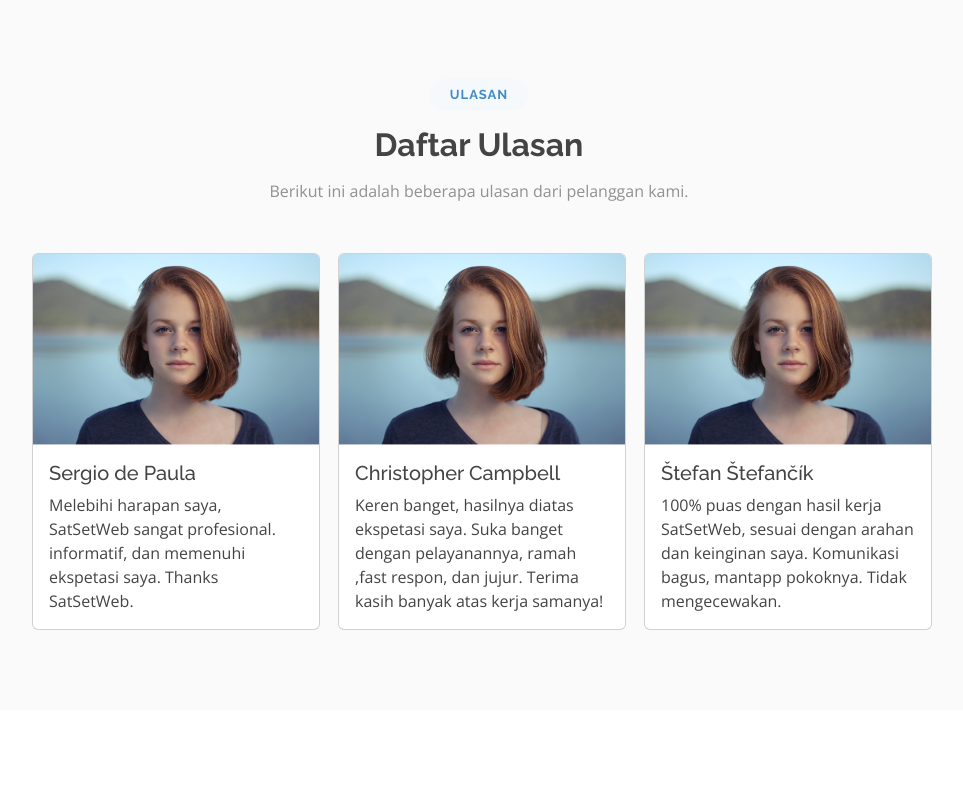
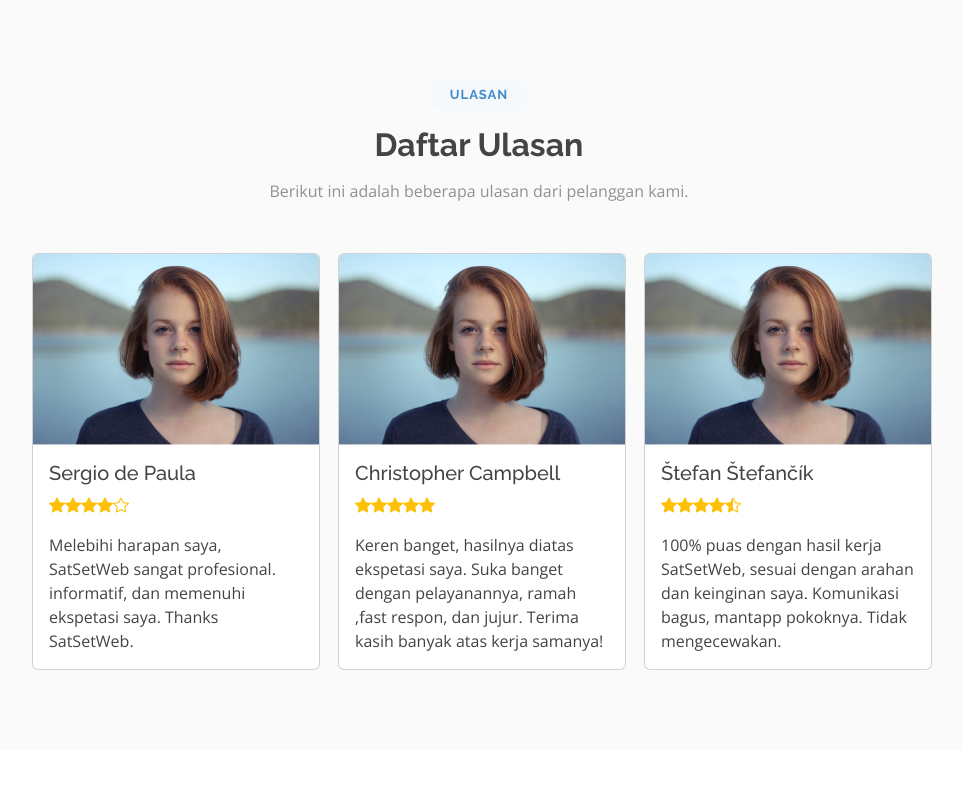
Before and after one commit to aqilmustaqim/SatSetWeb, a CodeIgniter 4 app: template app/Views/home/index.php in a window 1280 px wide. Shown: the part 2428-3218 px from the top of the page, without its empty margins (161-1124 px from the left). Run offline with PHP 8.4 and a stand-in for CodeIgniter, Linux system fonts and the light colour scheme; the template is opened without the code that fills it, so the values that code supplies are empty; some libraries are stand-ins or nearby versions.

Commit message:
update ui ulasan

```diff
--- a/app/Views/home/index.php
+++ b/app/Views/home/index.php
@@ -185,6 +185,7 @@
                 <img src="<?= base_url(); ?>/assets/ulasan/ulasan 0.png" class="card-img-top" alt="">
                 <div class="card-body">
                     <h5 class="card-title">Sergio de Paula</h5>
+                    <p class="card-text text-warning"><i class="bi bi-star-fill"></i><i class="bi bi-star-fill"></i><i class="bi bi-star-fill"></i><i class="bi bi-star-fill"></i><i class="bi bi-star"></i></i></p>
                     <p class="card-text">Melebihi harapan saya, SatSetWeb sangat profesional. informatif, dan memenuhi ekspetasi saya. Thanks SatSetWeb.</p>
                 </div>
             </div>
@@ -196,6 +197,7 @@
                 <img src="<?= base_url(); ?>/assets/ulasan/ulasan 0.png" class="card-img-top" alt="">
                 <div class="card-body">
                     <h5 class="card-title">Christopher Campbell</h5>
+                    <p class="card-text text-warning"><i class="bi bi-star-fill"></i><i class="bi bi-star-fill"></i><i class="bi bi-star-fill"></i><i class="bi bi-star-fill"></i><i class="bi bi-star-fill"></i></p>
                     <p class="card-text">Keren banget, hasilnya diatas ekspetasi saya. Suka banget dengan pelayanannya, ramah ,fast respon, dan jujur. Terima kasih banyak atas kerja samanya!</p>
                 </div>
             </div>
@@ -206,6 +208,7 @@
                 <img src="<?= base_url(); ?>/assets/ulasan/ulasan 0.png" class="card-img-top" alt="">
                 <div class="card-body">
                     <h5 class="card-title">Štefan Štefančík</h5>
+                    <p class="card-text text-warning"><i class="bi bi-star-fill"></i><i class="bi bi-star-fill"></i><i class="bi bi-star-fill"></i><i class="bi bi-star-fill"></i><i class="bi bi-star-half"></i></p>
                     <p class="card-text">100% puas dengan hasil kerja SatSetWeb, sesuai dengan arahan dan keinginan saya. Komunikasi bagus, mantapp pokoknya. Tidak mengecewakan.</p>
                 </div>
             </div>
```
